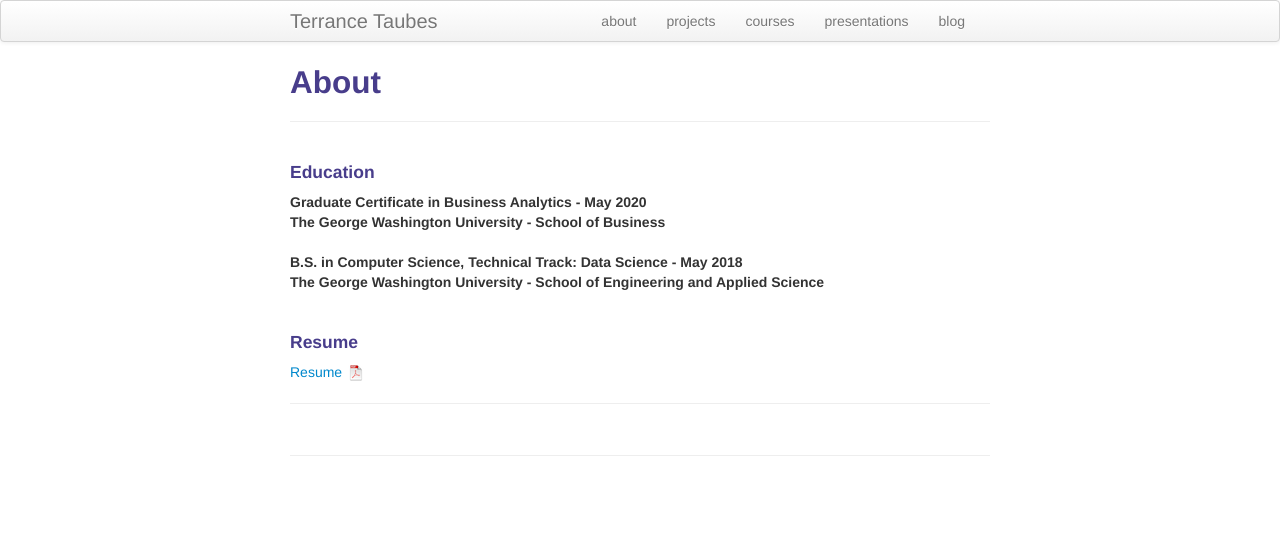
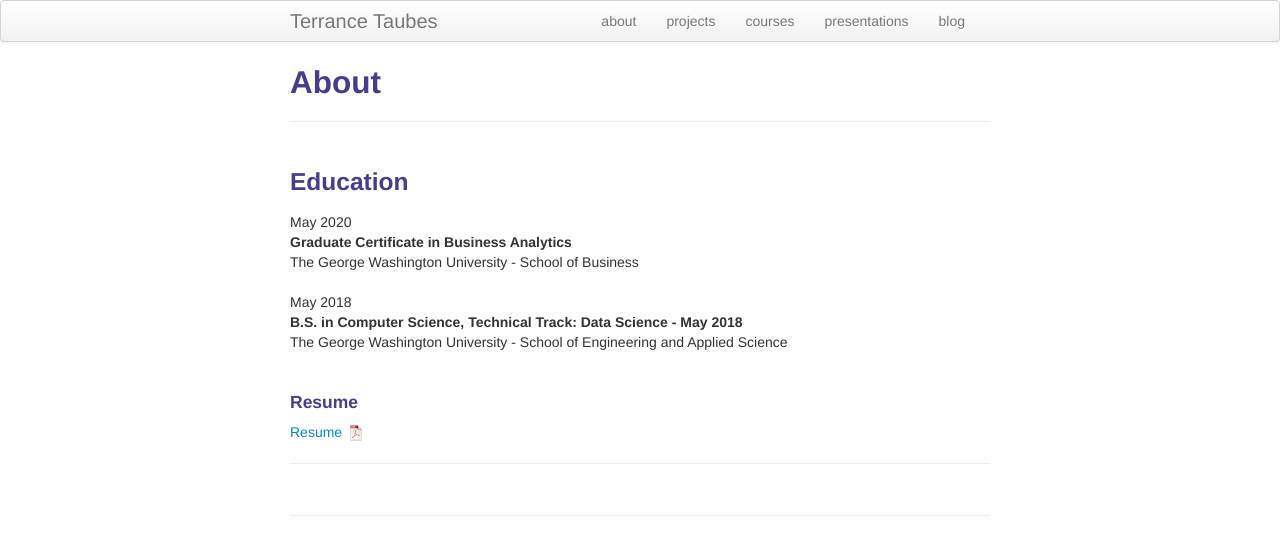
Before and after one commit to terrytaubes/terrytaubes.github.io, a Jekyll site: the page built from pages/about.md, in a window 1280 px wide. Shown: the top 555 px of the page. Built offline with Jekyll 4.4.1, drawn with Linux system fonts in a browser that asks for light colours.

Commit message:
Update about.md

```diff
--- a/pages/about.md
+++ b/pages/about.md
@@ -4,12 +4,16 @@ title: About
 description: about me
 ---
 
-#### <a name="education"></a>Education
-<b>Graduate Certificate in Business Analytics - May 2020<b>
+### <a name="education"></a>Education
+May 2020
+<br>
+<b>Graduate Certificate in Business Analytics</b>
 <br>
 The George Washington University - School of Business
 <br><br>
-B.S. in Computer Science, Technical Track: Data Science  -  May 2018
+May 2018
+<br>
+<b>B.S. in Computer Science, Technical Track: Data Science  -  May 2018</b>
 <br>
 The George Washington University - School of Engineering and Applied Science
 <br>
```
